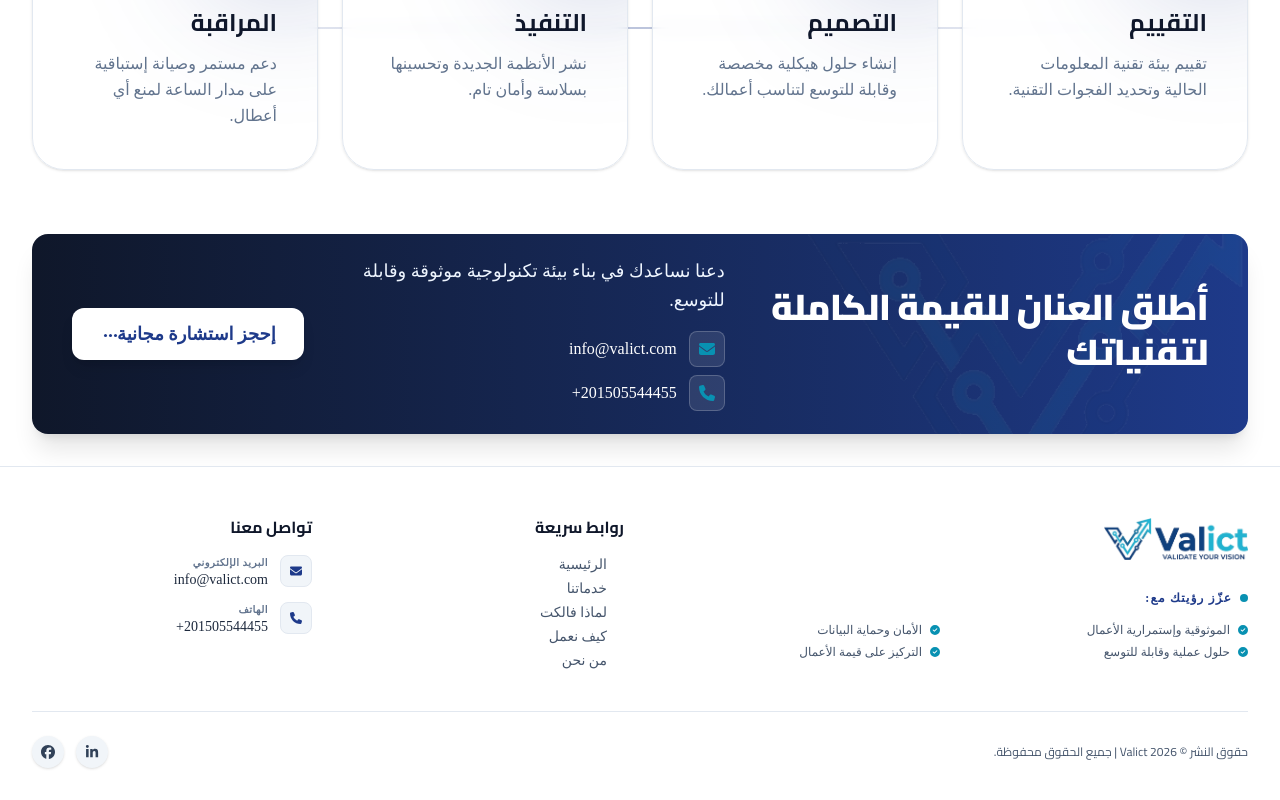
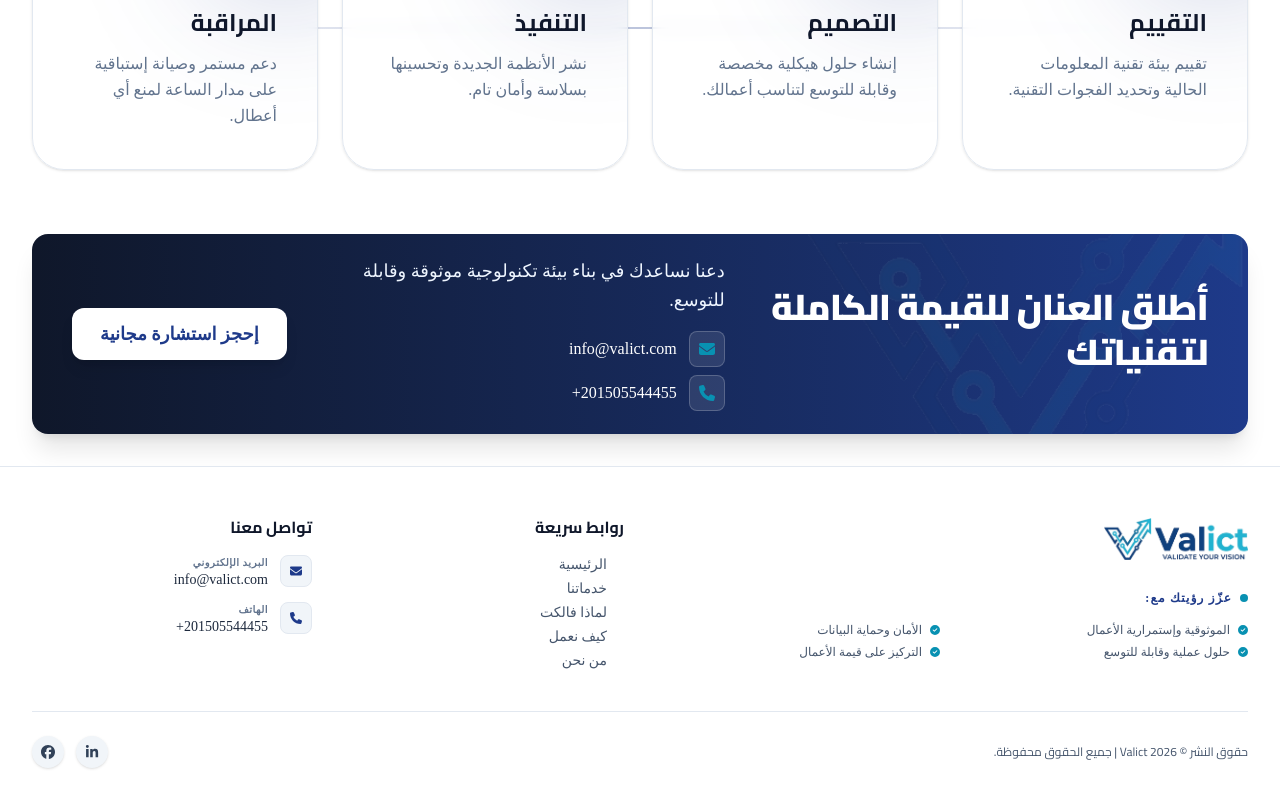
Before and after one commit to Tarek-Ali0/Valict, a Next.js app: page /ar in a window 1280 px wide. Shown: the part 2830-3630 px from the top of the page. Built offline with nearby package versions, Linux system fonts and the light colour scheme.

Commit message:
Simplify button text rendering in Contact component

```diff
--- a/src/components/Contact.tsx
+++ b/src/components/Contact.tsx
@@ -76,15 +76,8 @@ export function Contact({ dict, lang = "en" }: ContactProps) {
                   {/* تأثير المراية */}
                   <span className="absolute top-0 left-[-100%] w-full h-full bg-gradient-to-r from-transparent via-white/40 to-transparent transform skew-x-[-20deg] transition-all duration-700 group-hover:left-[100%]"></span>
 
-                  {/* النص + 3 نقط في نهايته */}
-                  <span className="relative z-10">
-                    {dict.cta.button}
-                    <span className="inline-flex items-center gap-[2px] ml-1 align-middle font-black">
-                      <span className="w-[3px] h-[3px] rounded-full bg-current"></span>
-                      <span className="w-[3px] h-[3px] rounded-full bg-current"></span>
-                      <span className="w-[3px] h-[3px] rounded-full bg-current"></span>
-                    </span>
-                  </span>
+                  {/* النص */}
+                  <span className="relative z-10">{dict.cta.button}</span>
                 </a>
               </div>
 
```
